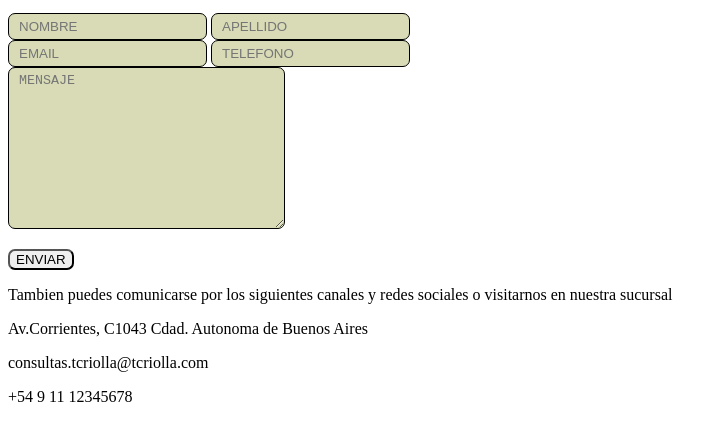
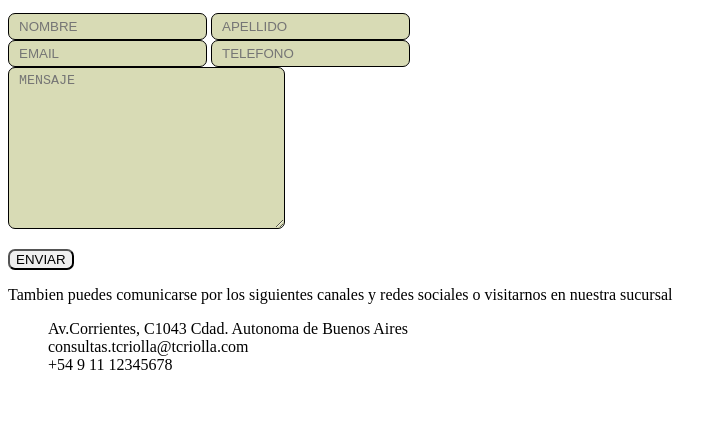
Before and after one commit to amarrero86mr/tp-grupo02, a plain HTML site: page pages/contacto.html in a window 1280 px wide. Shown: the part 365-800 px from the top of the page, without its empty margins (0-726 px from the left). Drawn offline with Linux system fonts and the light colour scheme.

Commit message:
modificando form-contacto

```diff
--- a/pages/contacto.html
+++ b/pages/contacto.html
@@ -64,20 +64,20 @@
                     </p>
                 </form>
             </div>
-            <p>
-                Tambien puedes comunicarse por los siguientes canales y redes sociales o visitarnos
-                en nuestra sucursal
-            </p>
-            <div class="contacto">
-                <p>
-                    Av.Corrientes, C1043 Cdad. Autonoma de Buenos Aires
+            <div class="textos-cantacto">
+                <p >
+                    Tambien puedes comunicarse por los siguientes canales y redes sociales o visitarnos
+                    en nuestra sucursal
                 </p>
-                <p>
-                    consultas.tcriolla@tcriolla.com
-                </p>
-                <p>
-                    +54 9 11 12345678
-                </p>
+
+                <ul class="contacto">
+                    <li>
+                        <!-- cargar las imagenes -->
+                        Av.Corrientes, C1043 Cdad. Autonoma de Buenos Aires
+                    </li>
+                    <li>consultas.tcriolla@tcriolla.com</li>
+                    <li>+54 9 11 12345678</li>
+                </ul>
             </div>
         </section>
     </main>
--- a/styles/pags/contacto.css
+++ b/styles/pags/contacto.css
@@ -21,3 +21,11 @@ textarea{
     padding: 5px 10px;
     border: 1px solid;
 }
+
+.contacto{
+    list-style-type: none;
+}
+
+p{
+
+}
```
